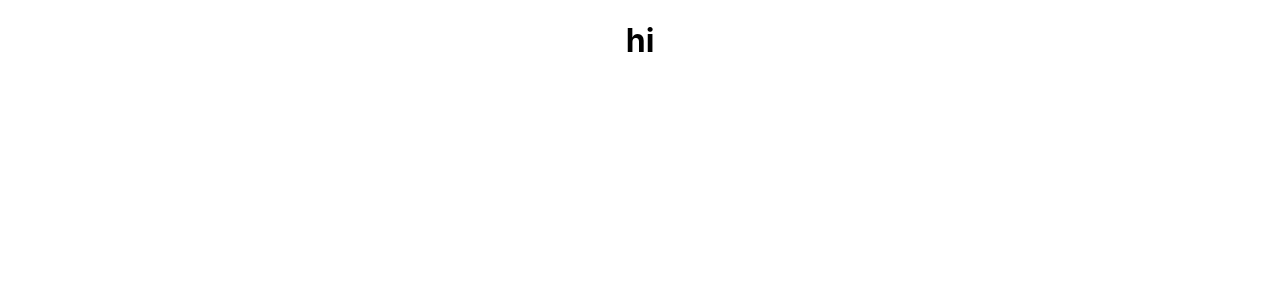
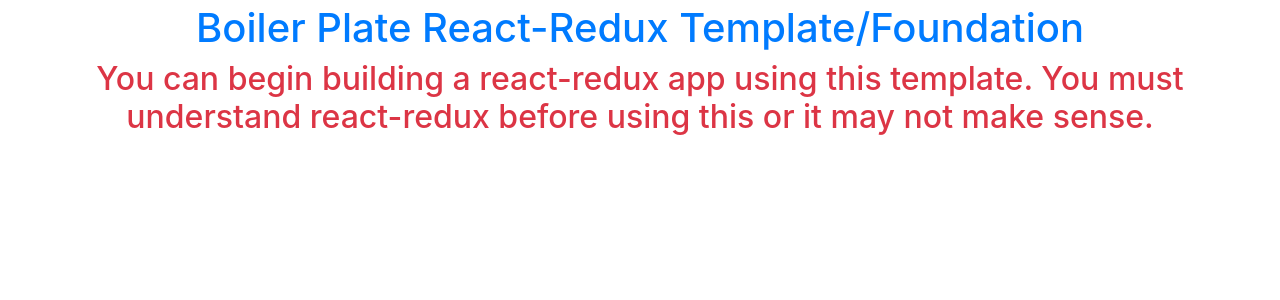
Before and after one commit to nursin/dateact, a React (Create React App) app: page /home in a window 1280 px wide. Shown: the top 300 px of the page. Built offline with nearby package versions, Linux system fonts and the light colour scheme.

Commit message:
more boilerPlate

```diff
--- a/package.json
+++ b/package.json
@@ -6,11 +6,13 @@
     "@testing-library/jest-dom": "^5.11.4",
     "@testing-library/react": "^11.1.0",
     "@testing-library/user-event": "^12.1.10",
+    "bootstrap": "4.5.2",
     "react": "^17.0.2",
     "react-dom": "^17.0.2",
     "react-redux": "7.2.0",
     "react-router-dom": "5.2.0",
     "react-scripts": "4.0.3",
+    "reactstrap": "8.5.1",
     "redux": "4.0.5",
     "redux-logger": "3.0.6",
     "redux-thunk": "2.3.0",
--- a/src/components/HomeComponent.js
+++ b/src/components/HomeComponent.js
@@ -2,7 +2,14 @@
 
 function Home(props) {
   return (
-    <h1>hi</h1>
+    <div className="container">
+      <div className="row">
+        <div className="col-md m-1">
+          <h1 className="text-primary">Boiler Plate React-Redux Template/Foundation</h1>
+          <h2 className="text-danger">You can begin building a react-redux app using this template. You must understand react-redux before using this or it may not make sense.</h2>
+        </div>
+      </div>
+    </div>
   );
 }
 
--- a/src/components/MainComponent.js
+++ b/src/components/MainComponent.js
@@ -3,7 +3,11 @@
 import { connect } from 'react-redux';
 import Home from './HomeComponent';
 
-
+const mapStateToProps = state => {
+  return {
+    charNames: state.CharNames
+  }
+}
 
 class Main extends Component {
   render() {
--- a/src/index.js
+++ b/src/index.js
@@ -1,8 +1,10 @@
 import React from 'react';
 import ReactDOM from 'react-dom';
 import './index.css';
+import reportWebVitals from './reportWebVitals';
+import 'bootstrap/dist/css/bootstrap.min.css';
+
 import App from './App';
-import reportWebVitals from './reportWebVitals';
 
 ReactDOM.render(
   <React.StrictMode>
--- /dev/null
+++ b/src/redux/charNames.js
@@ -0,0 +1,5 @@
+import * as ActionTypes from './ActionTypes';
+
+export const CharNames = ({
+  CharNames: ActionTypes.CHAR_NAMES
+})
--- a/src/redux/configureStore.js
+++ b/src/redux/configureStore.js
@@ -1,11 +1,12 @@
 import { createStore, combineReducers, applyMiddleware } from "redux";
 import thunk from 'redux-thunk';
 import logger from 'redux-logger';
+import { CharNames } from "./charNames";
 
 export const ConfigureStore = () => {
   const store = createStore(
     combineReducers({
-
+      charNames: CharNames
     }),
     applyMiddleware(thunk, logger)
   );
```
Also changed, not shown: 1 other file (tests, documents, lock files or other folders).
